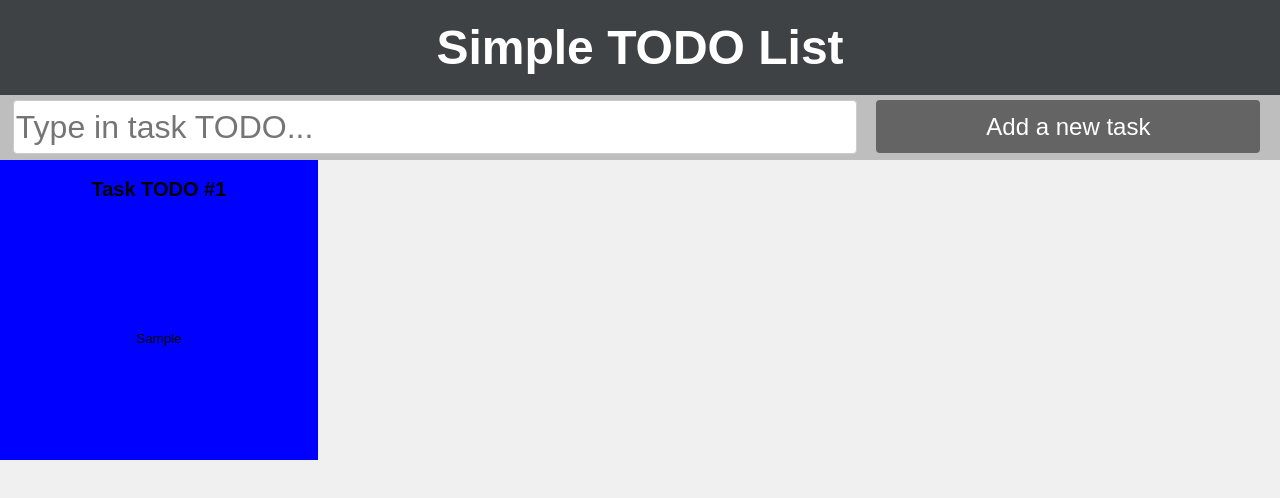
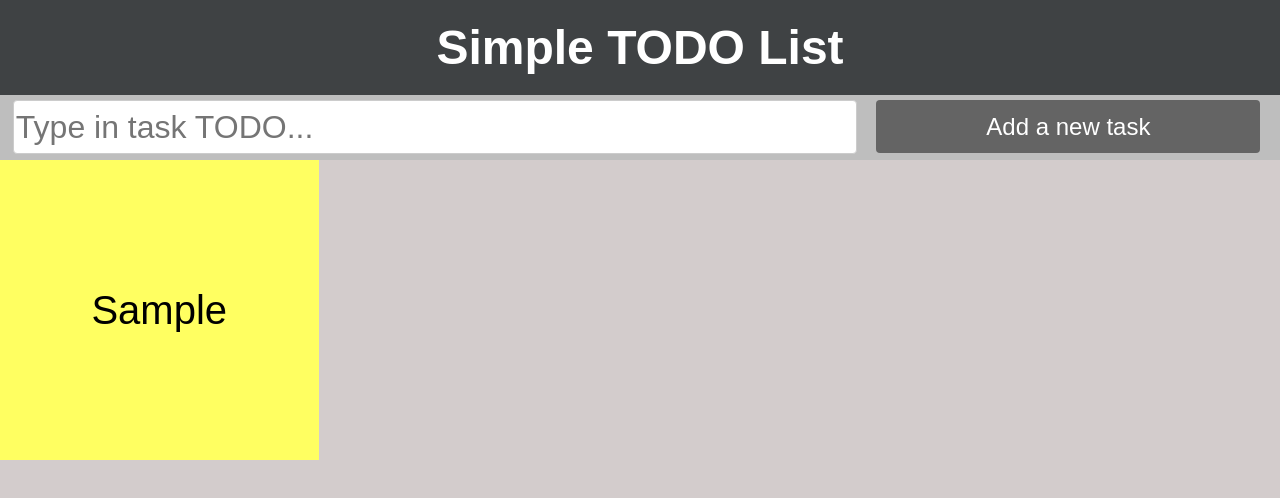
Before and after one commit to ddavid09/ecom2019-TODO-list-react-typescript, a React (Create React App) app: page / in a window 1280 px wide. Both pictures are taken after typing "Sample" into the empty fields and a click on the button "Add a new task". Shown: the top 498 px of the page. Built offline with nearby package versions, Linux system fonts and the light colour scheme.

Commit message:
Poprawa stylów - przekreślanie, zmiana kolorów

```diff
--- a/src/App.css
+++ b/src/App.css
@@ -1,5 +1,5 @@
 body {
-    background: rgb(240, 240, 240);
+    background: rgb(211, 204, 204);
 }
 
 header {
@@ -56,7 +56,7 @@ header {
     height: auto;
     grid-template-columns: repeat(auto-fill, minmax(300px, 1fr));
     grid-template-rows: repeat(auto-fill, 300px);
-    grid-gap: 3px;
+    grid-gap: 2px;
 }
 
 .taskbtn {
@@ -64,5 +64,13 @@ header {
     width: 100%;
     height: 300px;
     border: none;
+}
 
+.taskbtn button {
+    cursor: pointer;
+    border: none;
 }
+
+.taskbtn p{
+    font-size: 3em;
+}
--- a/src/components/Task.tsx
+++ b/src/components/Task.tsx
@@ -6,7 +6,7 @@ interface ITaskState {
     done: boolean;
 }
 
-interface TaskComponentProps extends TaskModel{
+interface TaskComponentProps extends TaskModel {
     markAsDoneFunc: (id: number) => void;
 }
 export class Task extends Component<TaskComponentProps, ITaskState> {
@@ -26,16 +26,26 @@ export class Task extends Component<TaskComponentProps, ITaskState> {
         this.props.markAsDoneFunc(this.props.id);
     }
 
+
     render() {
         let color: string;
-        if (this.state.done) color = 'red'
-        else color = 'blue'
+        let text: any;
+        let textColor: string;
+        if (this.state.done){
+            color = '#96968f';
+            text = <s>{this.props.text}</s>;
+            textColor = "#696964";
+        }
+        else{
+            color = '#ffff61';
+            text = this.props.text;
+            textColor = "#000000";
+        }
 
         return (
-            <div>
-                <button className='taskbtn' onClick={this.onClick} style={{ backgroundColor: color }}>
-                    <h2>Task TODO #{this.props.id}</h2>
-                    <p>{this.props.text}</p>
+            <div className='taskbtn'>
+                <button onClick={this.onClick} style={{ backgroundColor: color, color: textColor }}>
+                    <p>{text}</p>
                 </button>
             </div>
         )
```
